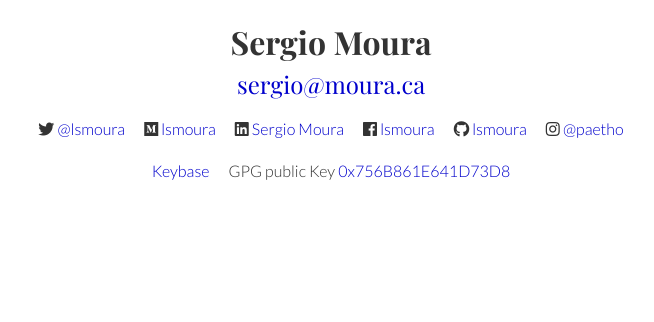
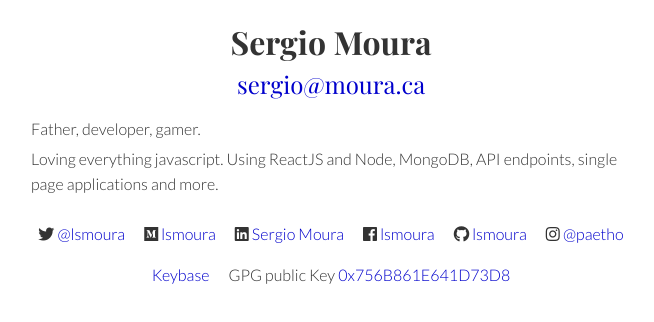
Before and after one commit to lsmoura/sergio.moura.ca, a plain HTML site: page public/index.html in a window 1280 px wide. Shown: the whole page, without its empty margins (309-963 px from the left). Drawn offline with nearby package versions, Linux system fonts and the light colour scheme.

Commit message:
Some profile information

```diff
--- a/public/css/style.css
+++ b/public/css/style.css
@@ -48,3 +48,14 @@ ul.whereabouts li {
   display: inline-block;
   padding: 0.2em 0.5em;
 }
+
+.profile-description {
+  margin: 0.5em auto;
+  padding: 4px 1em;
+  max-width: 600px;
+}
+
+.profile-description p {
+  margin: 4px 0;
+  line-height: 1.6em;
+}
--- a/public/index.html
+++ b/public/index.html
@@ -24,6 +24,11 @@
   <h1 class="name">Sergio Moura</h1>
   <h2 id="email-container" data-address="c2VyZ2lvQG1vdXJhLmNh" class="email"></h2>
 
+  <div class="profile-description">
+    <p>Father, developer, gamer.</p>
+    <p>Loving everything javascript. Using ReactJS and Node, MongoDB, API endpoints, single page applications and more.</p>
+  </div>
+
   <ul class="whereabouts">
     <li><a href="https://twitter.com/lsmoura"><i class="fab fa-twitter"></i> @lsmoura</a></li>
     <li><a href="https://medium.com/@lsmoura"><i class="fab fa-medium"></i> lsmoura</a></li>
```
